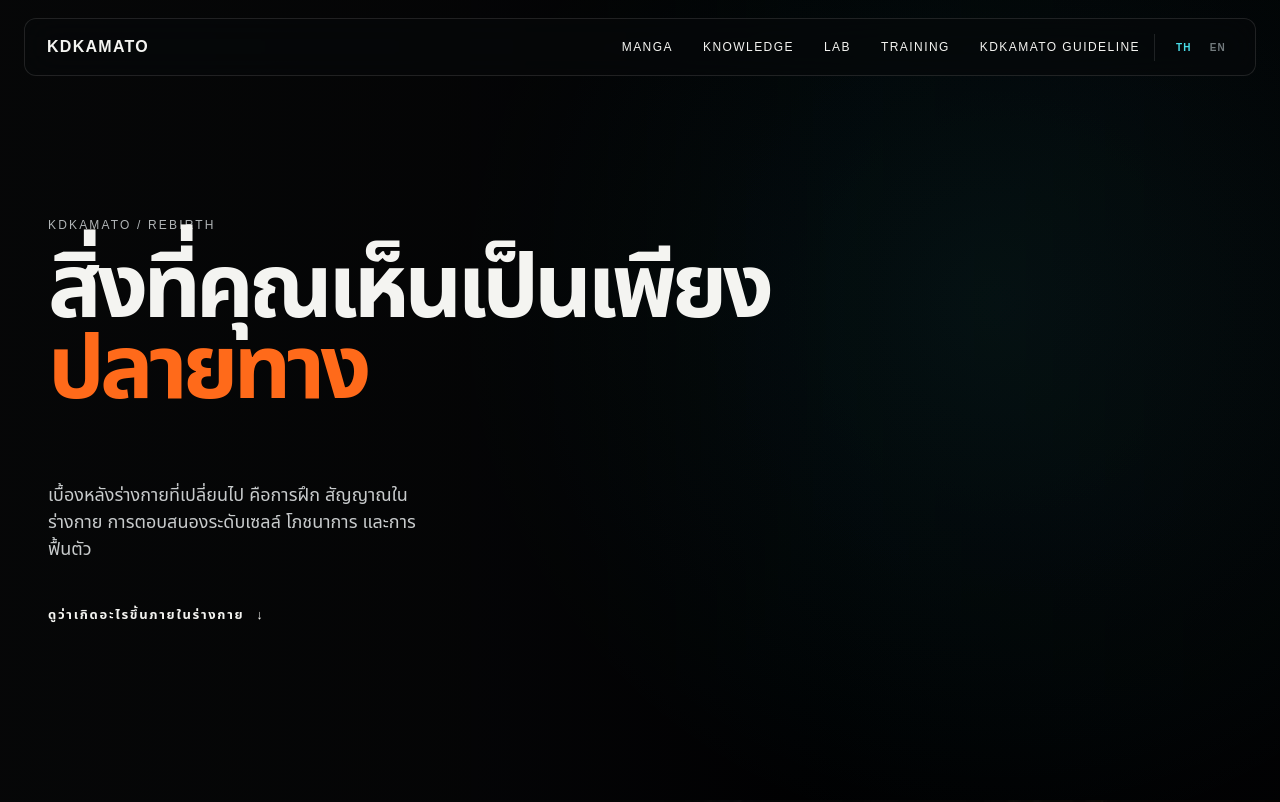
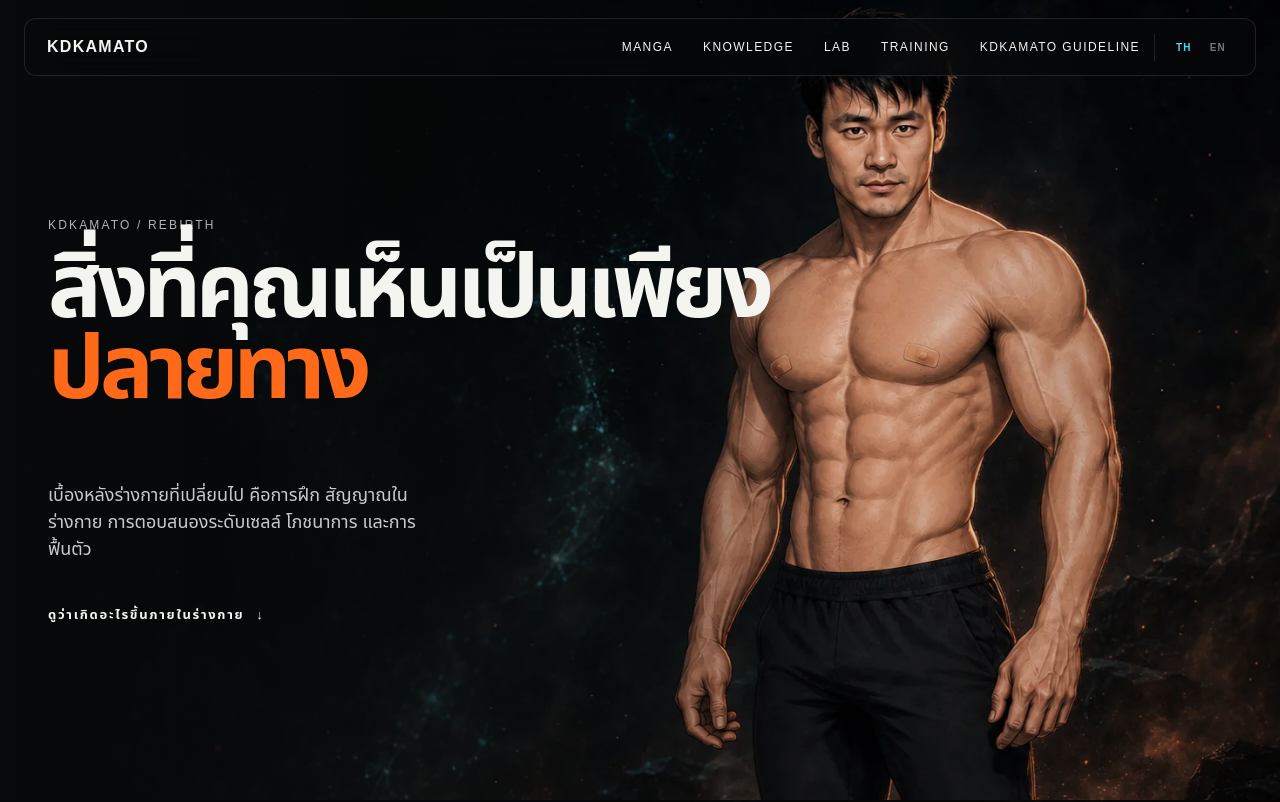
Before and after one commit to nutyfreshz/kdkamato, a Next.js app: page / in a window 1280 px wide. Shown: the top 802 px of the page. Built offline with nearby package versions, Linux system fonts and the light colour scheme; no server answers.

Commit message:
fix: restore original homepage hero over shared background

```diff
--- a/components/HomePage.jsx
+++ b/components/HomePage.jsx
@@ -61,7 +61,8 @@ export default function HomePage({ manga = [], articles = [], language = 'th' })
       />
 
       <section className="hero">
-        <div className="hero-vignette" style={{ opacity: .78 }} />
+        <div className="hero-image" />
+        <div className="hero-vignette" />
         <div className="hero-copy shell">
           <p className="eyebrow">KDKAMATO / REBIRTH</p>
           <h1>{c.heroTitle}</h1>
```
